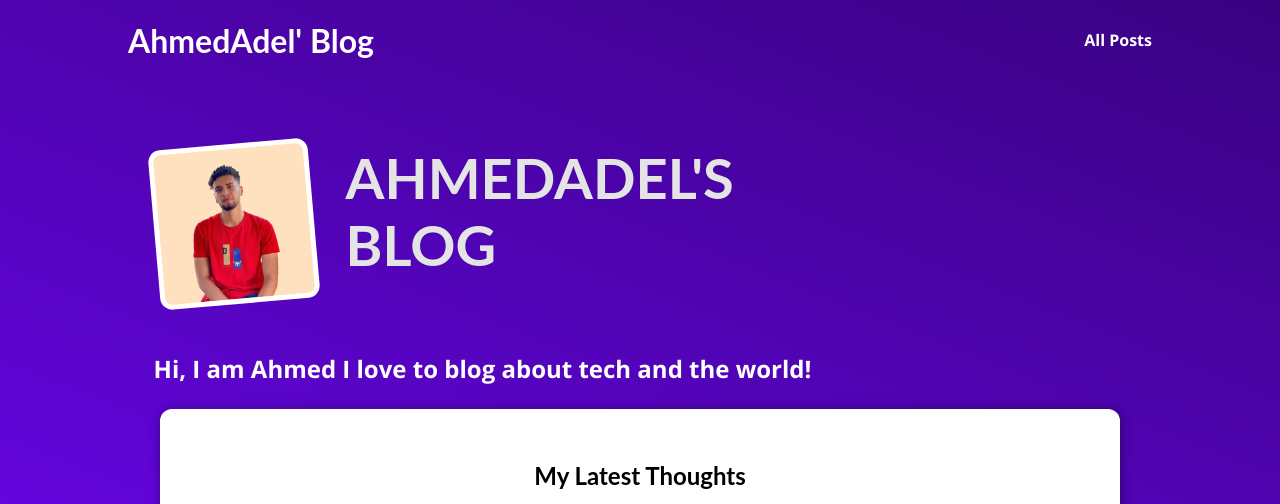
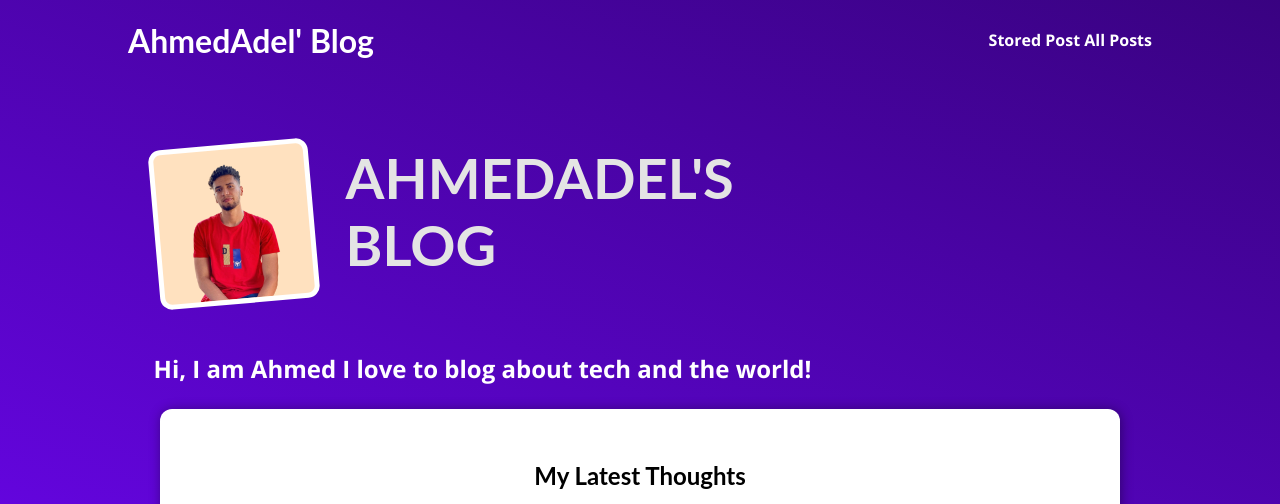
Before and after one commit to Dolaaaa1/my-site, a Django app: page / in a window 1280 px wide. Shown: the top 504 px of the page. Run offline with Django 4.2, Linux system fonts and the light colour scheme; data comes from the database, SQL or seed files in the repository; both versions use the stored data as it was after the commit.

Commit message:
add class ReadLaterView and add new page html

```diff
--- a/src/blog/views.py
+++ b/src/blog/views.py
@@ -79,5 +79,32 @@ class SinglePostView(View):
 
 
 class ReadLaterView(View):
+    def get(self, request):
+        stored_posts =request.session.get("stored_posts")
+
+        context = {}
+
+        if stored_posts is None or len(stored_posts) == 0:
+            context["posts"] = []
+            context["has_posts"] = False
+        else:
+            posts = Post.objects.filter(id__in=stored_posts)
+            context["posts"] = posts
+            context["has_posts"] = True
+
+        return render(request, "blog/stored-posts.html",context)
+
+
     def post(self, request):
-        pass
+        stored_posts =request.session.get("stored_posts")
+
+        if stored_posts is None:
+            stored_posts = []
+
+        post_id = int(request.POST["post_id"])
+
+        if post_id not in stored_posts:
+          stored_posts.append(post_id)
+          request.session["stored_posts"] = stored_posts
+
+        return HttpResponseRedirect("/")
--- a/src/templates/base.html
+++ b/src/templates/base.html
@@ -17,6 +17,7 @@
     <header id = "main-navigation">
       <h1><a href ="{% url 'starting-page'%}">AhmedAdel' Blog</a></h1>
       <nav>
+          <a href = "{% url 'read-later'%}">Stored Post</a>
           <a href = "{% url 'posts'%}">All Posts</a>
       </nav>
   </header>
```
Also changed, not shown: src/blog/templates/blog/stored-posts.html (added, +20 -0 lines), src/db.sqlite3.
